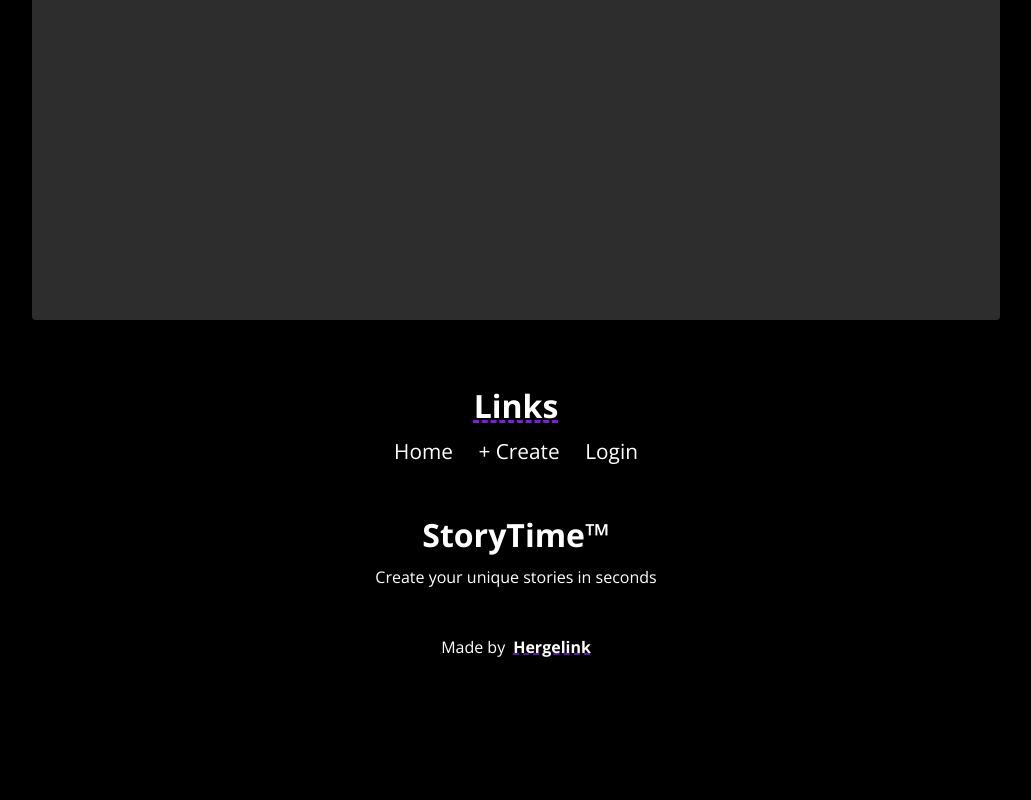
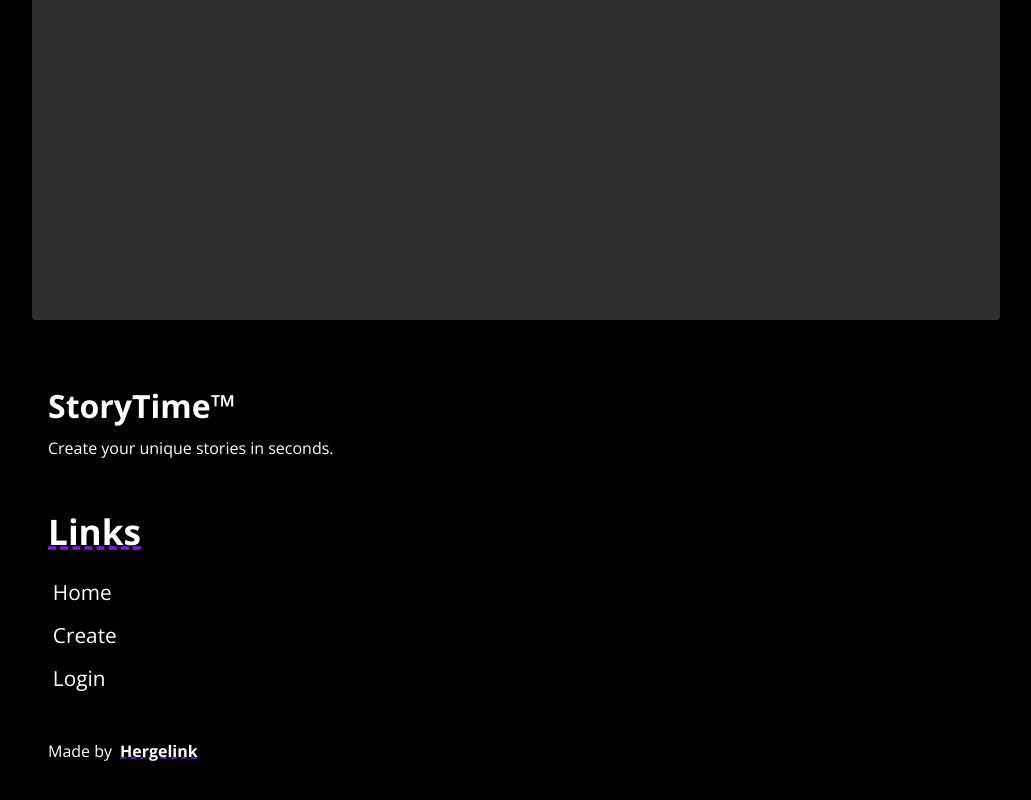
Before and after one commit to Hergelink/storytime, a React (Create React App) app in the folder client/: page /create in a window 1280 px wide. Shown: the part 829-1629 px from the top of the page, without its empty margins (124-1155 px from the left). Before the commit the page ends 1535 px from the top, so only its background shows below. Built offline with nearby package versions, Linux system fonts and the light colour scheme; the HTML template or start-up script is replaced by a standard one; what @react-pdf/renderer would draw is missing.

Commit message:
rearranged footer design

```diff
--- a/client/src/components/Create.jsx
+++ b/client/src/components/Create.jsx
@@ -11,8 +11,7 @@ export default function Create() {
   const [title, setTitle] = useState('Your story will appear here');
   const [description, setDescription] = useState('Description');
   const [storyBody, setStoryBody] = useState('Story');
-  // const [image, setImage] = useState('');
-  const [image, setImage] = useState({photo: ''});
+  const [image, setImage] = useState('');
   const [storyEnd, setStoryEnd] = useState('');
 
   const handleInput = (e) => {
--- a/client/src/components/Footer.jsx
+++ b/client/src/components/Footer.jsx
@@ -10,7 +10,7 @@ export default function Footer() {
           <Link to='/' id={style.footerLogo} translate='no'>
             StoryTime&trade;
           </Link>
-          <p>Create your unique stories in seconds</p>
+          <p>Create your unique stories in seconds.</p>
         </div>
         <div className={style.footerContainers}>
           <h3 className={style.footerTitles}>Links</h3>
@@ -19,7 +19,7 @@ export default function Footer() {
               Home
             </Link>
             <Link to='/create' className={style.footerLinks}>
-              + Create
+              Create
             </Link>
             <Link to='/login' className={style.footerLinks}>
               Login
--- a/client/src/components/OutputArea.jsx
+++ b/client/src/components/OutputArea.jsx
@@ -52,7 +52,7 @@ export default function OutputArea({
                 <>
                   <h2>Your story is being generated ✍️</h2>
                   <p id={style.infoText}>
-                    This process usually takes 30 seconds
+                    This process usually takes 30 to 60 seconds
                   </p>
                 </>
               )}
--- a/client/src/styles/Footer.module.css
+++ b/client/src/styles/Footer.module.css
@@ -1,5 +1,5 @@
 footer {
-  padding: 1rem 1rem;
+  padding: 1rem 2rem;
   display: flex;
   flex-direction: column;
   justify-content: space-between;
@@ -7,7 +7,7 @@ footer {
 
 #wrapper {
   display: flex;
-  flex-direction: column-reverse;
+  flex-direction: column;
   align-items: center;
   justify-content: flex-start;
   gap: 1rem;
@@ -17,7 +17,7 @@ footer {
   width: 100%;
   display: flex;
   flex-direction: column;
-  align-items: center;
+  align-items: left;
   gap: 10px;
   margin-bottom: 2rem;
 }
@@ -34,19 +34,26 @@ footer {
 }
 
 .footerTitles {
-  font-size: 2rem;
+  margin-bottom: 0.8rem;
+  font-size: 2.2rem;
   text-decoration: underline dashed rgb(128, 28, 222);
+}
+
+#footerLinksContainer {
+  display: flex;
+  flex-direction: column;
+  gap: 15px;
 }
 
 .footerLinks {
   color: white;
   font-size: 1.3rem;
-  margin: 0 0.8rem;
+  margin: 0 0.3rem;
   text-decoration: none;
 }
 
 #devP {
-  text-align: center;
+  /* text-align: center; */
   margin-top: 1rem;
   margin-bottom: 2rem;
 }
@@ -62,17 +69,14 @@ footer {
 
   #wrapper {
     display: flex;
-    align-items: center;
+    flex-direction: column;
+    align-items: left;
     justify-content: flex-start;
-  }
-
-
-  .footerContainers {
-    /* width: fit-content; */
-    width: 36%;
   }
 
 
 
 
+
+
 }
```
